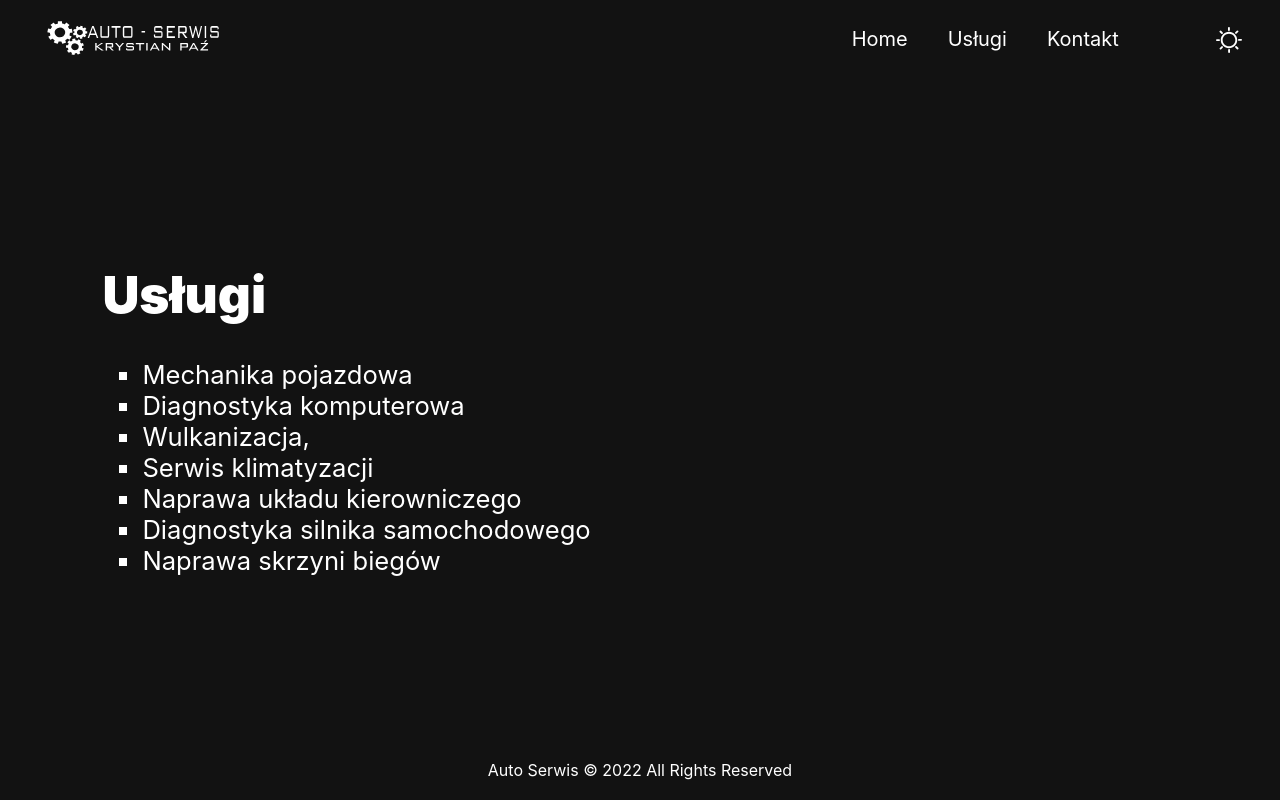
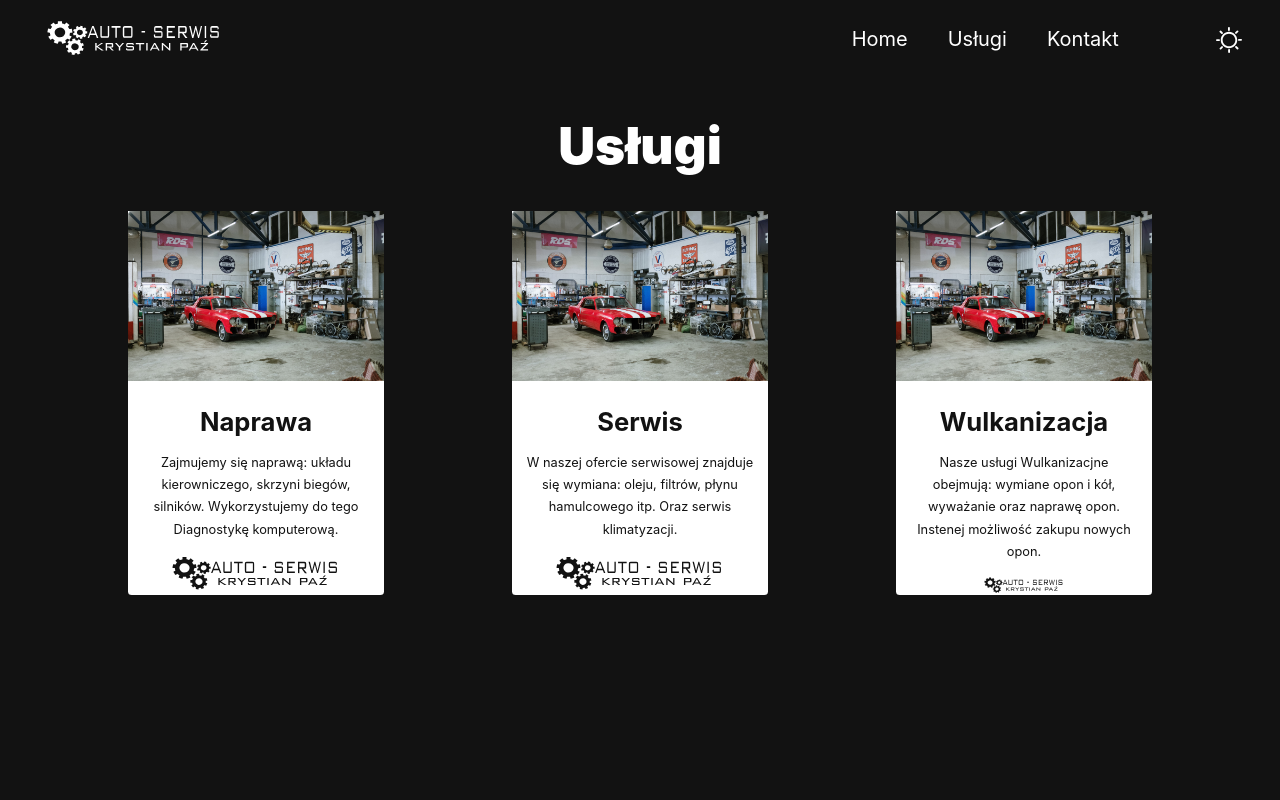
Before and after one commit to eldomador/next-mechanic-website, a Next.js app: page /uslugi in a window 1280 px wide. Shown: the top 800 px of the page. Built offline with nearby package versions, Linux system fonts and the light colour scheme.

Commit message:
feat: adding service card

```diff
--- a/components/SectionElements.js
+++ b/components/SectionElements.js
@@ -48,28 +48,6 @@ export const TextContainer = styled.div`
   }
 `;
 
-export const Button = styled.button`
-  border-radius: 50px;
-  background: #01bf71;
-  white-space: nowrap;
-  padding: 12px 36px;
-  color: inherit;
-  font-size: 16px;
-  font-weight: bold;
-  outline: none;
-  border: none;
-  cursor: pointer;
-  display: flex;
-  justify-content: center;
-  align-items: center;
-  transition: all 0.2 ease-in-out;
-  text-decoration: none;
-  &:hover {
-    transition: all 0.2s ease-in-out;
-    background: ${({ primary }) => (primary ? "#fff" : "#01BF71")};
-  }
-`;
-
 export const List = styled.ul`
   list-style-type: square;
 `;
@@ -91,19 +69,37 @@ export const ImageContainer = styled.div`
   height: 100%;
   min-height: 400px;
   @media screen and (max-width: 768px) {
-    margin: 4vh 0;
+    margin: 4vw 0;
     width: 80%;
   }
 `;
 
+export const SectionService = styled.div`
+  display: flex;
+  flex-direction: column;
+  justify-content: center;
+  align-items: center;
+  text-align: center;
+`;
+
+export const ServiceCardWrapper = styled.div`
+  width: 80%;
+  height: 100%;
+  display: flex;
+  justify-content: space-between;
+
+  @media screen and (max-width: 1150px) {
+    flex-direction: column;
+  }
+`;
+
 export const VideoContainer = styled.div`
-  margin-top: 4vw;
-  margin-right: 8vw;
-  margin-left: 1vw;
   width: 50%;
   height: 100%;
-  @media screen and (max-width: 768px) {
-    margin: 4vh 0;
+  margin-top: 18vh;
+  margin-bottom: 4vh;
+  @media screen and (max-width: 1150px) {
+    margin-top: 6vh;
     width: 80%;
   }
 `;
--- a/pages/uslugi.js
+++ b/pages/uslugi.js
@@ -1,13 +1,19 @@
+import Mechanic from "../components/Icons/Mechanic";
 import {
   Heading,
-  List,
-  ListItems,
   Player,
   PlayerWrap,
-  Section,
-  TextContainer,
+  SectionService,
+  ServiceCardWrapper,
   VideoContainer,
 } from "../components/SectionElements";
+import {
+  CardH2,
+  CardP,
+  Card,
+  CardImageWrapper,
+  CardIcon,
+} from "../styles/globalStyles";
 
 Services.title =
   "Mechanik Krystian Paź - Warsztat Auto Serwis Staniewice - Usługi";
@@ -16,10 +22,43 @@ Services.description =
 export default function Services() {
   return (
     <>
-      <Section>
-        <TextContainer>
-          <Heading>Usługi</Heading>
-          <List>
+      <SectionService>
+        <Heading>Usługi</Heading>
+        <ServiceCardWrapper>
+          <Card>
+            <CardImageWrapper>
+              <Mechanic />
+            </CardImageWrapper>
+            <CardH2>Naprawa</CardH2>
+            <CardP>
+              Zajmujemy się naprawą: układu kierowniczego, skrzyni biegów,
+              silników. Wykorzystujemy do tego Diagnostykę komputerową.
+            </CardP>
+            <CardIcon />
+          </Card>
+          <Card>
+            <CardImageWrapper>
+              <Mechanic />
+            </CardImageWrapper>
+            <CardH2>Serwis</CardH2>
+            <CardP>
+              W naszej ofercie serwisowej znajduje się wymiana: oleju, filtrów,
+              płynu hamulcowego itp. Oraz serwis klimatyzacji.
+            </CardP>
+            <CardIcon />
+          </Card>
+          <Card>
+            <CardImageWrapper>
+              <Mechanic />
+            </CardImageWrapper>
+            <CardH2>Wulkanizacja</CardH2>
+            <CardP>
+              Nasze usługi Wulkanizacjne obejmują: wymiane opon i kół, wyważanie
+              oraz naprawę opon. Instenej możliwość zakupu nowych opon.
+            </CardP>
+            <CardIcon />
+          </Card>
+          {/* <List>
             <ListItems>Mechanika pojazdowa</ListItems>
             <ListItems>Diagnostyka komputerowa</ListItems>
             <ListItems>Wulkanizacja,</ListItems>
@@ -27,8 +66,8 @@ export default function Services() {
             <ListItems>Naprawa układu kierowniczego</ListItems>
             <ListItems>Diagnostyka silnika samochodowego</ListItems>
             <ListItems>Naprawa skrzyni biegów</ListItems>
-          </List>
-        </TextContainer>
+          </List> */}
+        </ServiceCardWrapper>
         <VideoContainer>
           <PlayerWrap>
             <Player
@@ -39,7 +78,7 @@ export default function Services() {
             />
           </PlayerWrap>
         </VideoContainer>
-      </Section>
+      </SectionService>
     </>
   );
 }
--- a/styles/globalStyles.js
+++ b/styles/globalStyles.js
@@ -1,5 +1,6 @@
 import { createGlobalStyle } from "styled-components";
 import styled from "styled-components";
+import Logo from "../components/Icons/Logo";
 
 export const GlobalStyles = createGlobalStyle`
   body {
@@ -46,3 +47,54 @@ export const darkTheme = {
   body: "#121212",
   text: "#fff",
 };
+
+export const Card = styled.div`
+  display: flex;
+  flex-direction: column;
+  background-color: ${({ theme }) => theme.text};
+  height: 30vw;
+  width: 20vw;
+  border-radius: 0.3vw;
+
+  @media screen and (max-width: 1150px) {
+    height: 100vw;
+    width: 100%;
+    margin-top: 6vh;
+  }
+`;
+
+export const CardImageWrapper = styled.div``;
+
+export const CardH2 = styled.h2`
+  color: ${({ theme }) => theme.body};
+  margin-bottom: 0.1vw;
+  font-size: 2vw;
+
+  @media screen and (max-width: 1150px) {
+    font-size: 6vw;
+  }
+`;
+
+export const CardP = styled.p`
+  color: ${({ theme }) => theme.body};
+  font-size: 1vw;
+  margin-left: 1vw;
+  margin-right: 1vw;
+
+  @media screen and (max-width: 1150px) {
+    font-size: 4vh;
+    line-height: 100%;
+  }
+
+  @media screen and (max-width: 768px) {
+    font-size: 4vw;
+  }
+`;
+
+export const CardIcon = styled(Logo)`
+  color: ${({ theme }) => theme.body};
+  height: 3vw;
+  @media screen and (max-width: 1150px) {
+    height: 6vw;
+  }
+`;
```
